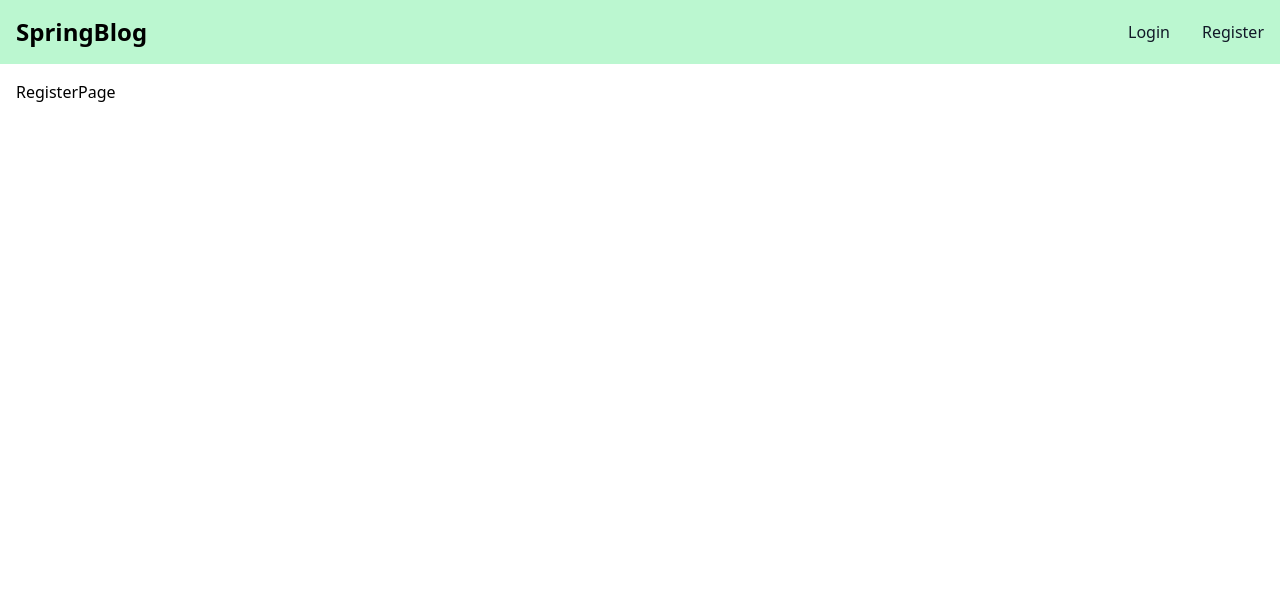
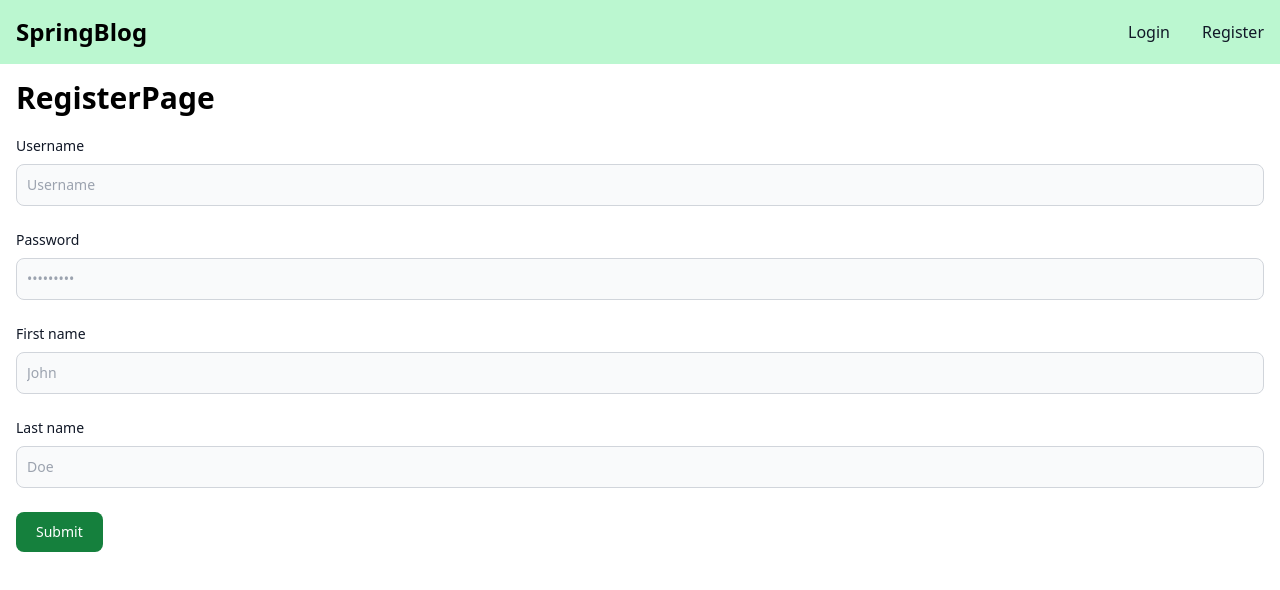
Before and after one commit to sunshineOfficial/SpringBlogFrontend, a React (Create React App) app: page /register in a window 1280 px wide. Shown: the top 590 px of the page. Built offline with nearby package versions, Linux system fonts and the light colour scheme.

Commit message:
Add register

```diff
--- a/src/Api/api.tsx
+++ b/src/Api/api.tsx
@@ -1,5 +1,5 @@
 import axios from "axios";
-import {LoginRequest, LoginResponse} from "./Interfaces/auth";
+import {LoginRequest, LoginResponse, RegisterRequest} from "./Interfaces/auth";
 
 export const login = async (request: LoginRequest) => {
   try {
@@ -25,3 +25,28 @@ export const login = async (request: LoginRequest) => {
     }
   }
 }
+
+export const register = async (request: RegisterRequest) => {
+  try {
+    return await axios.post<number>(
+      "http://localhost:8080/api/auth/register",
+      request,
+      {
+        headers: {
+          "Content-Type": "application/json"
+        }
+      }
+    );
+  } catch (e) {
+    if (axios.isAxiosError(e)) {
+      console.log("Error message: ", e.message);
+
+      if (e.response) return e.response;
+      return e.message;
+    } else {
+      console.log("Unexpected error: ", e);
+
+      return "An unexpected error has occurred";
+    }
+  }
+}
--- /dev/null
+++ b/src/Components/RegisterForm/RegisterForm.tsx
@@ -0,0 +1,33 @@
+import React from "react";
+import Button from "../Button/Button";
+
+interface Props {
+  onSubmit: (e: React.FormEvent<HTMLFormElement>) => void;
+  onChange: (e: React.ChangeEvent<HTMLInputElement>) => void;
+}
+
+const RegisterForm = ({ onSubmit, onChange }: Props) => {
+  return (
+    <form onSubmit={onSubmit}>
+      <div className="mb-6">
+        <label htmlFor="username" className="block mb-2 text-sm font-medium text-gray-900">Username</label>
+        <input onChange={onChange} type="text" id="username" className="bg-gray-50 border border-gray-300 text-gray-900 text-sm rounded-lg focus:ring-green-500 focus:border-green-500 block w-full p-2.5" placeholder="Username" required />
+      </div>
+      <div className="mb-6">
+        <label htmlFor="password" className="block mb-2 text-sm font-medium text-gray-900">Password</label>
+        <input onChange={onChange} type="password" id="password" className="bg-gray-50 border border-gray-300 text-gray-900 text-sm rounded-lg focus:ring-green-500 focus:border-green-500 block w-full p-2.5" placeholder="•••••••••" required />
+      </div>
+      <div className="mb-6">
+        <label htmlFor="firstName" className="block mb-2 text-sm font-medium text-gray-900">First name</label>
+        <input onChange={onChange} type="text" id="firstName" className="bg-gray-50 border border-gray-300 text-gray-900 text-sm rounded-lg focus:ring-green-500 focus:border-green-500 block w-full p-2.5" placeholder="John" required />
+      </div>
+      <div className="mb-6">
+        <label htmlFor="lastName" className="block mb-2 text-sm font-medium text-gray-900">Last name</label>
+        <input onChange={onChange} type="text" id="lastName" className="bg-gray-50 border border-gray-300 text-gray-900 text-sm rounded-lg focus:ring-green-500 focus:border-green-500 block w-full p-2.5" placeholder="Doe" required />
+      </div>
+      <Button>Submit</Button>
+    </form>
+  );
+};
+
+export default RegisterForm;
--- a/src/Pages/RegisterPage/RegisterPage.tsx
+++ b/src/Pages/RegisterPage/RegisterPage.tsx
@@ -1,11 +1,50 @@
-import React from "react";
+import React, {useState} from "react";
+import PageHeader from "../../Components/PageHeader/PageHeader";
+import {RegisterRequest} from "../../Api/Interfaces/auth";
+import ErrorMessage from "../../Components/ErrorMessage/ErrorMessage";
+import RegisterForm from "../../Components/RegisterForm/RegisterForm";
+import {register} from "../../Api/api";
+import {Navigate, useNavigate} from "react-router-dom";
 
 interface Props {
 }
 
 const RegisterPage = (props: Props) => {
+  const [formData, setFormData] = useState<RegisterRequest>({
+    firstName: "", lastName: "", password: "", username: ""
+  });
+  const [error, setError] = useState<string | null>(null);
+
+  const navigate = useNavigate();
+
+  const onRegisterSubmit = async (e: React.FormEvent<HTMLFormElement>) => {
+    e.preventDefault();
+
+    const response = await register(formData);
+    console.log(response);
+
+    if (typeof response !== "string") {
+      if (response.status === 200) {
+        navigate("/login");
+      } else {
+        setError(response.data.message);
+      }
+    } else {
+      setError(response);
+    }
+  }
+
+  const onRegisterChange = (e: React.ChangeEvent<HTMLInputElement>) => {
+    const { id, value } = e.target;
+    setFormData({...formData, [id]: value});
+  }
+
   return (
-    <div>RegisterPage</div>
+    <>
+      <PageHeader>RegisterPage</PageHeader>
+      { error && <ErrorMessage>{error}</ErrorMessage> }
+      <RegisterForm onSubmit={onRegisterSubmit} onChange={onRegisterChange} />
+    </>
   );
 };
 
```
Also changed, not shown: src/Api/Interfaces/auth.d.ts (+7 -0 lines).
